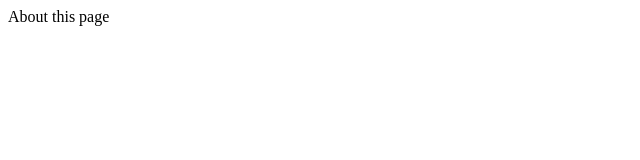
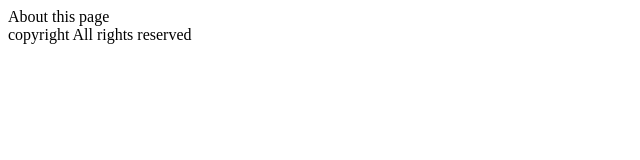
Before and after one commit to premkumarn1495-code/github, a plain HTML site: page about.html in a window 1280 px wide. Shown: the whole page, without its empty margins (0-640 px from the left). Drawn offline with Linux system fonts and the light colour scheme.

```diff
--- a/about.html
+++ b/about.html
@@ -8,7 +8,7 @@
 <body>
     About this page
     <footer>
-
+        copyright All rights reserved
     </footer>
 </body>
 </html>
```
Also changed, not shown: 2 other files.
